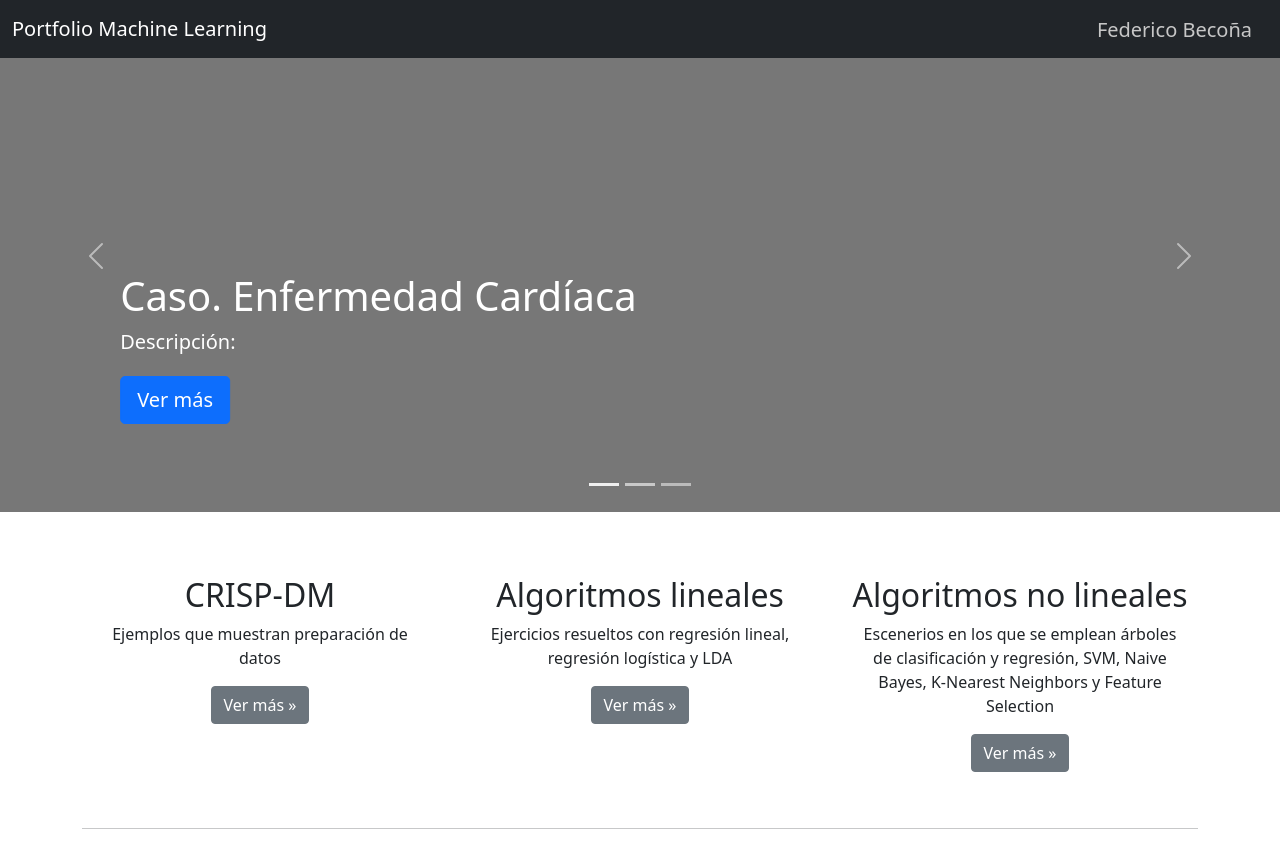
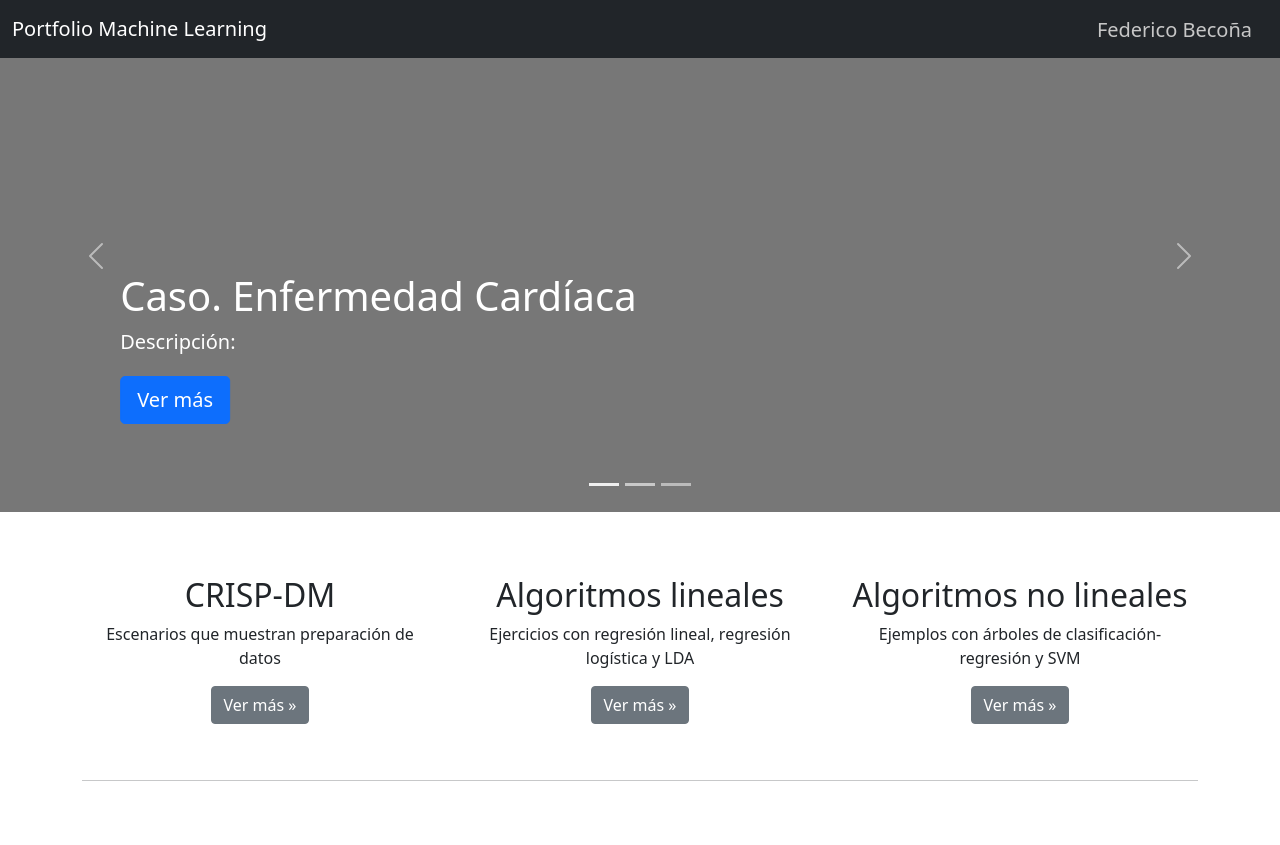
Before and after one commit to federicobecona/machine-learning-portfolio, an Angular app in the folder web/: page /home in a window 1280 px wide. After the commit the page ends 800 px from the top, so only its background shows below. Built offline with nearby package versions, Linux system fonts and the light colour scheme.

Commit message:
Descripción añadida en menús

```diff
--- a/web/src/app/home/home.component.html
+++ b/web/src/app/home/home.component.html
@@ -58,17 +58,17 @@
   <div class="row">
     <div class="col-lg-4">
       <h2>CRISP-DM</h2>
-      <p>Ejemplos que muestran preparación de datos</p>
+      <p>Escenarios que muestran preparación de datos</p>
       <p><button class="btn btn-secondary" (click)="goToMenu('CRISP-DM')"> Ver más &raquo;</button></p>
     </div>
     <div class="col-lg-4">
       <h2>Algoritmos lineales</h2>
-      <p>Ejercicios resueltos con regresión lineal, regresión logística y LDA</p>
+      <p>Ejercicios con regresión lineal, regresión logística y LDA</p>
       <p><a class="btn btn-secondary"  (click)="goToMenu('Algoritmos lineales')"> Ver más &raquo; </a></p>
     </div>
     <div class="col-lg-4">
       <h2>Algoritmos no lineales</h2>
-      <p>Escenerios en los que se emplean árboles de clasificación y regresión, SVM, Naive Bayes, K-Nearest Neighbors y Feature Selection</p>
+      <p>Ejemplos con árboles de clasificación-regresión y SVM</p>
       <p><a class="btn btn-secondary"  (click)="goToMenu('Algoritmos no lineales')"> Ver más &raquo;</a></p>
     </div>
   </div>
--- a/web/src/app/menu/menu.component.html
+++ b/web/src/app/menu/menu.component.html
@@ -1,6 +1,8 @@
 <div class="container">
   <div>
+
     <h1 id="name"></h1>
+    <p id="description"></p>
     <hr>
     <div id="menus"  class="row">
     </div>
--- a/web/src/app/menu/menu.component.ts
+++ b/web/src/app/menu/menu.component.ts
@@ -13,37 +13,44 @@ export class MenuComponent implements OnInit {
 
   title = 'json-file-read-angular';
 
-  public MenusList:{titulo:string, contenido:string}[] = menus;
+  public MenusList:{titulo:string, descripcion:string, contenido:string}[] = menus;
 
 
   ngOnInit(): void {
     var i=0;
     let title;
+    let description;
     let content;
     var list;
     let routeParams = this.route.snapshot.paramMap;
     var menuName = routeParams.get('idMenu')
     let titleEle = document.getElementById("name")!;
+    let descriptionEle = document.getElementById("description")!;;
     let div = document.getElementById("menus")!;
     var router = this.router;
-    title = this.MenusList.find(obj => obj.titulo === menuName)?.titulo!;
-    content = this.MenusList.find(obj => obj.titulo === menuName)?.contenido!;
+    let menu = this.MenusList.find(obj => obj.titulo === menuName);
+    title = menu?.titulo!;
+    description = menu?.descripcion!;
+    content = menu?.contenido!;
     titleEle.innerText = title;
+    descriptionEle.innerText = description;
+
+
     list = content.split(">>").map(x => x.trim());
     while(i < list.length){
       let sub_div;
-      let title;
+      let taskTitle;
       let button;
       let blogName = list[i];
       sub_div = document.createElement('div');
       sub_div.setAttribute('class', "col-lg-4");
-      title = document.createElement('h2');
-      title.textContent = list[i];
+      taskTitle = document.createElement('h2');
+      taskTitle.textContent = list[i];
       button = document.createElement('button');
       button.textContent = "Ver más";
       button.setAttribute('class',"btn btn-primary");
       button.addEventListener("click", function(){router.navigate(["blog", menuName, blogName]);});
-      sub_div.appendChild(title);
+      sub_div.appendChild(taskTitle);
       sub_div.appendChild(button);
       div.appendChild(sub_div);
       i++;
--- a/web/src/assets/menus.json
+++ b/web/src/assets/menus.json
@@ -1,14 +1,17 @@
 [
     {
         "titulo":"CRISP-DM",
+        "descripcion":"Escenarios que muestran preparación de datos",
         "contenido":"TA1>>TA2>>TA3>>PD1>>PD2>>PD3>>PD4"
     },
     {
         "titulo":"Algoritmos lineales",
+        "descripcion":"Ejercicios con regresión lineal, regresión logística y LDA",
         "contenido":"TA1>>TA2>>TA4>>TA6>>TA7>>PD1>>PD2>>PD3>>PD4>>PD5"
     },
     {
         "titulo":"Algoritmos no lineales",
+        "descripcion":"Ejemplos con árboles de clasificación-regresión y SVM",
         "contenido":"TA2>>TA3>>PD1>>PD2"
     }
 ]
```
